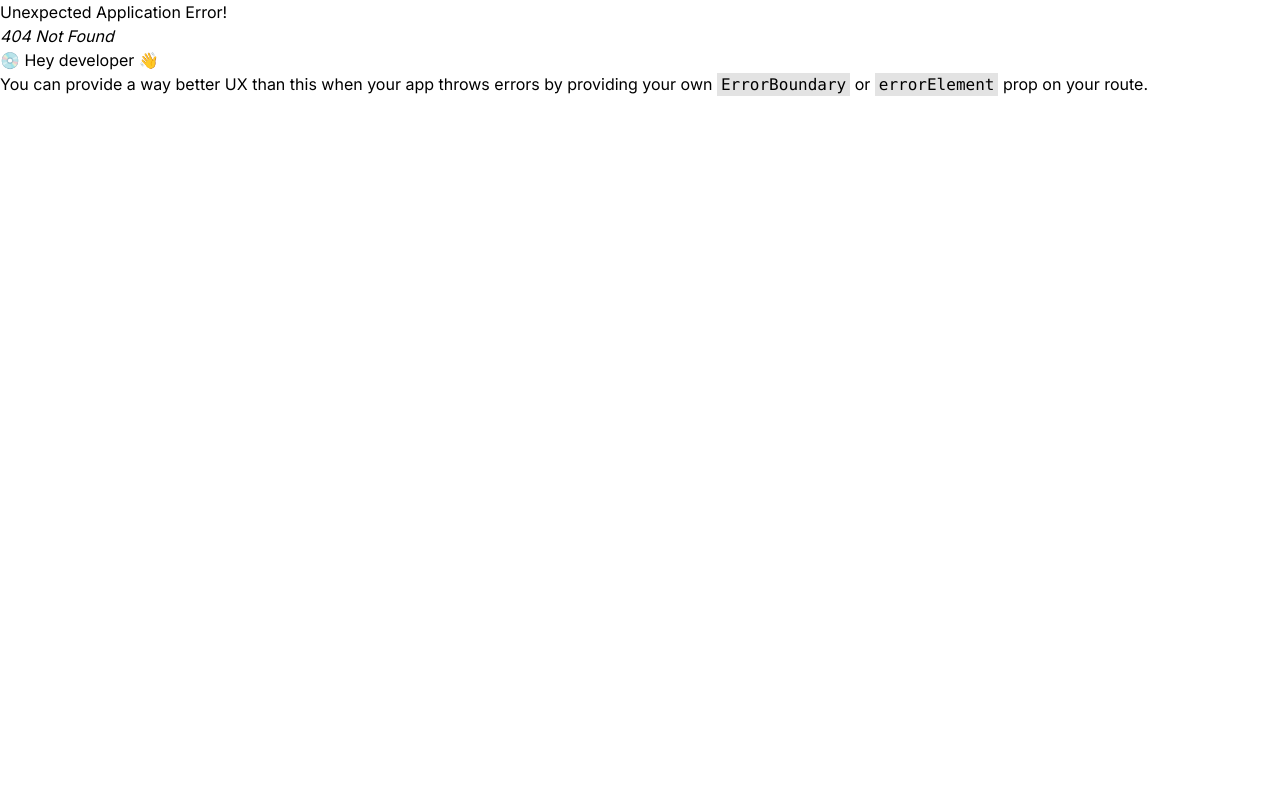
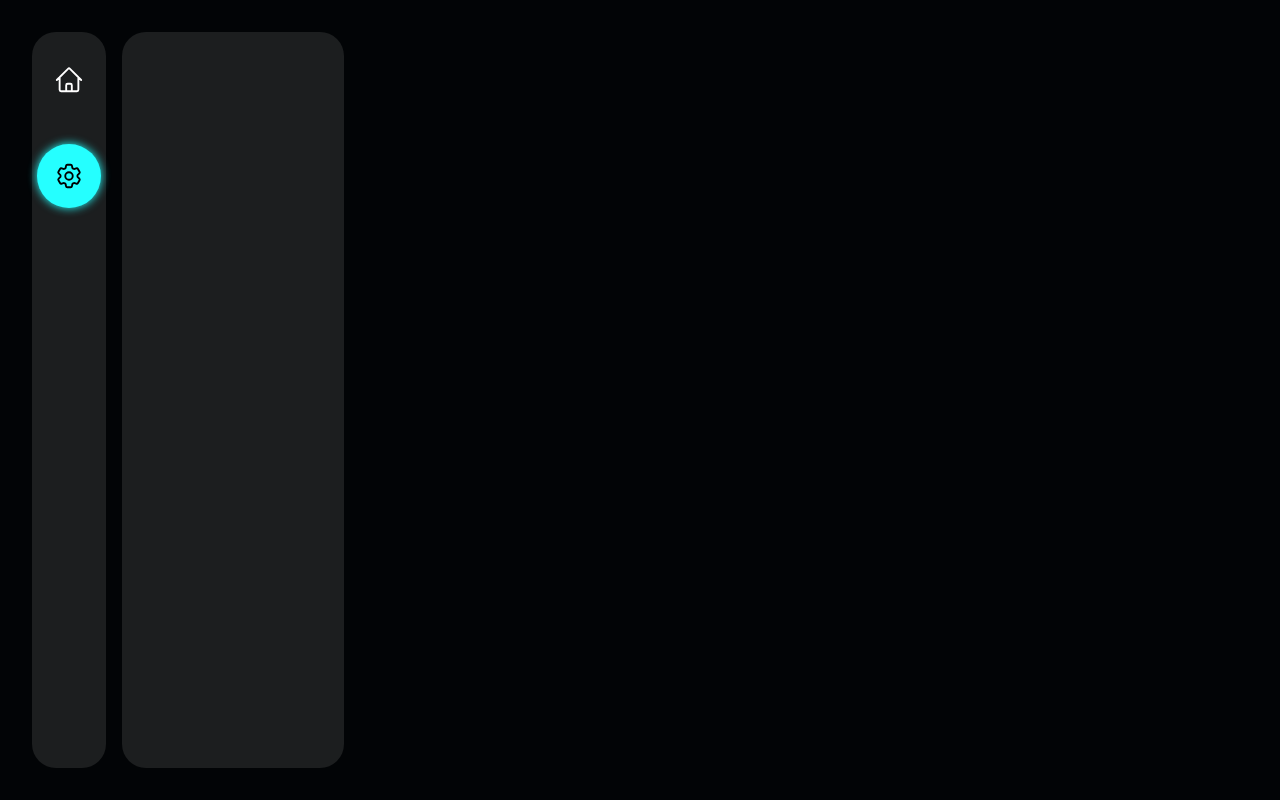
Before and after one commit to ManupaDev/smart-home-ui, a React (Vite) app: page /settings in a window 1280 px wide. Before the commit this address had no page. Built offline with nearby package versions, Linux system fonts and the light colour scheme; what prettier-plugin-tailwindcss would draw is missing.

Commit message:
feat: added sidebar styles

```diff
--- a/src/index.css
+++ b/src/index.css
@@ -11,3 +11,7 @@
 .bg-underlay-1 {
   background: linear-gradient(180deg, #5136f5 0%, #547bf5 100%);
 }
+
+.glow-1{
+  box-shadow: 0 0 10px #25FFFF;
+}
--- a/src/main.tsx
+++ b/src/main.tsx
@@ -2,6 +2,7 @@ import React from "react";
 import ReactDOM from "react-dom/client";
 import RootLayout from "./pages/layout";
 import HomePage from "./pages/home/page";
+import SettingsPage from "./pages/settings/page";
 import "./index.css";
 
 import {
@@ -18,6 +19,10 @@ const router = createBrowserRouter([
         path: "/home",
         element: <HomePage />,
       },
+      {
+        path: "/settings",
+        element: <SettingsPage />,
+      },
     ],
   },
 ]);
--- /dev/null
+++ b/src/pages/components/sidebar.tsx
@@ -0,0 +1,42 @@
+import { HomeIcon } from "@heroicons/react/24/outline";
+import { Cog6ToothIcon } from "@heroicons/react/24/outline";
+import { NavLink } from "react-router-dom";
+import clsx from "clsx";
+
+export function Sidebar({}) {
+  return (
+    <div className="flex flex-col items-center gap-y-8 rounded-3xl border-black bg-glass_grey py-4">
+      <NavLink to={"/home"}>
+        {({ isActive }) => {
+          return (
+            <div
+              className={clsx(
+                "flex h-16 w-16  items-center justify-center rounded-full border-white hover:bg-smoke-300 ",
+                { "glow-1 bg-jade-500 text-black hover:bg-jade-500": isActive },
+                { "text-white": !isActive }
+              )}
+            >
+              <HomeIcon width={30} height={30} />
+            </div>
+          );
+        }}
+      </NavLink>
+
+      <NavLink to={"/settings"}>
+        {({ isActive }) => {
+          return (
+            <div
+              className={clsx(
+                "flex h-16 w-16  items-center justify-center  rounded-full border-white hover:bg-smoke-300 ",
+                { "glow-1 bg-jade-500 text-black hover:bg-jade-500": isActive },
+                { "text-white": !isActive }
+              )}
+            >
+              <Cog6ToothIcon width={30} height={30} />
+            </div>
+          );
+        }}
+      </NavLink>
+    </div>
+  );
+}
--- a/src/pages/layout.tsx
+++ b/src/pages/layout.tsx
@@ -1,10 +1,11 @@
+import { Sidebar } from "./components/sidebar";
 import { Outlet } from "react-router-dom";
 
 function RootLayout() {
   return (
-    <div className="RootLayout grid-cols_1_2_4 grid h-screen gap-x-4 px-8 py-8 bg-midnight-black font-sans">
-      <div className="rounded-3xl  bg-glass_grey border-black"></div>
-      <div className="rounded-3xl  bg-glass_grey border-black"></div>
+    <div className="RootLayout grid-cols_1_2_4 grid h-screen gap-x-4 bg-midnight-black px-8 py-8 font-sans">
+      <Sidebar />
+      <div className="rounded-3xl  border-black bg-glass_grey"></div>
       <Outlet />
     </div>
   );
--- /dev/null
+++ b/src/pages/settings/page.tsx
@@ -0,0 +1,5 @@
+function SettingsPage() {
+    return ( <div></div> );
+}
+
+export default SettingsPage;
--- a/tailwind.config.cjs
+++ b/tailwind.config.cjs
@@ -1,29 +1,27 @@
 /** @type {import('tailwindcss').Config} */
 module.exports = {
-  content: [
-    "./index.html",
-    "./src/**/*.{js,ts,jsx,tsx}",
-  ],
+  content: ["./index.html", "./src/**/*.{js,ts,jsx,tsx}"],
   theme: {
     extend: {
-      fontFamily:{
-        ['sans']:'Inter'
+      fontFamily: {
+        ["sans"]: "Inter",
       },
-      colors:{
-        'jade':'#51AAA5',
-        'smoke':{
-          400:'#F2F4F5',
-          500:'#E7EAED',
-          600:'#6D6E6F',
-          700:'#E4E4E4',
-          800:'#717374'
+      colors: {
+        jade: { 400: "#51AAA5", 500: "#25FFFF" },
+        smoke: {
+          300: "#404243",
+          400: "#F2F4F5",
+          500: "#E7EAED",
+          600: "#6D6E6F",
+          700: "#E4E4E4",
+          800: "#717374",
         },
-        'casual-blue':'#547BF5',
-        'midnight-black':'#020406',
-        'glass_grey':'#1C1E1F',
-        'off_white':'#F5F7FB',
-      }
+        "casual-blue": "#547BF5",
+        "midnight-black": "#020406",
+        glass_grey: "#1C1E1F",
+        off_white: "#F5F7FB",
+      },
     },
   },
-  plugins: [require('prettier-plugin-tailwindcss')],
-}
+  plugins: [require("prettier-plugin-tailwindcss")],
+};
```
Also changed, not shown: 1 other file (tests, documents, lock files or other folders).
